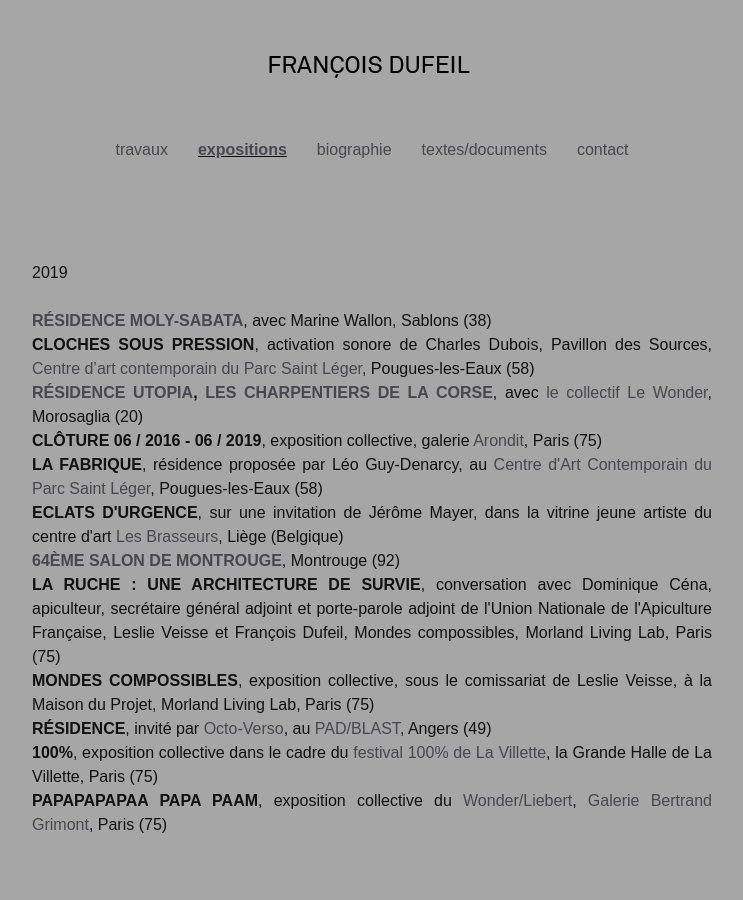
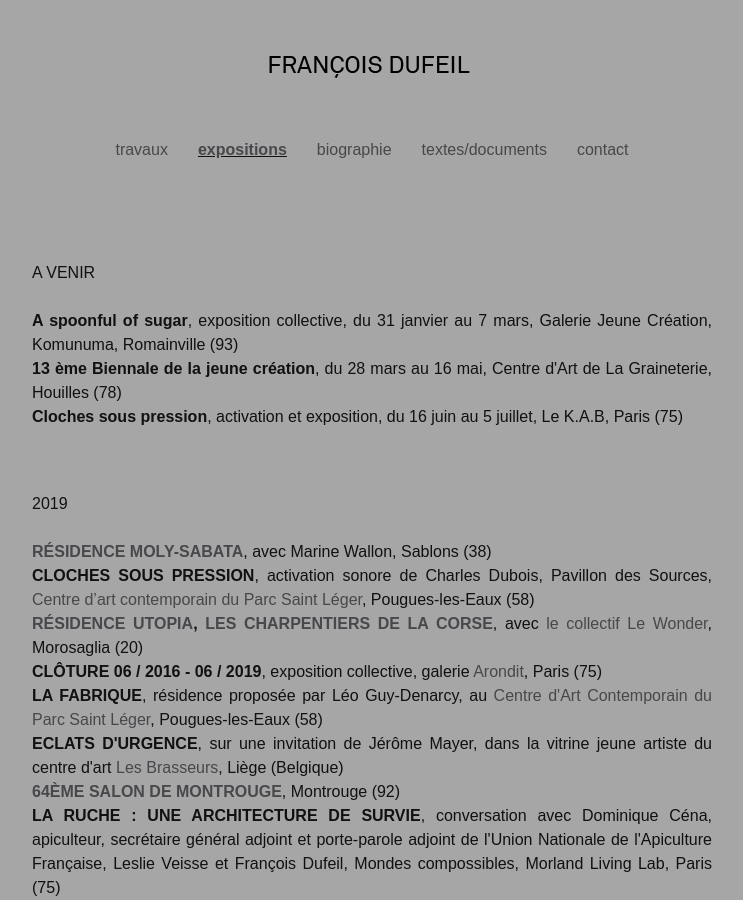
Before and after one commit to Mariecie/Mariecie.github.io, a Jekyll site: the page built from Expositions.md, in a window 1280 px wide and 900 px high. Shown: the whole window, without its empty margins (268-1011 px from the left). Built offline with Jekyll 4.4.1, drawn with Linux system fonts in a browser that asks for light colours.

Commit message:
Avenir janvier 2020

```diff
--- a/Expositions.md
+++ b/Expositions.md
@@ -3,6 +3,15 @@ layout: page
 title:
 permalink: /expositions/
 ---
+
+<p style="text-align:justify">
+<br />
+<br>
+A VENIR
+<br>
+<br><span style="font-weight: bold;">A spoonful of sugar</span>, exposition collective, du 31 janvier au 7 mars, Galerie Jeune Création, Komunuma, Romainville (93)
+<br><span style="font-weight: bold;">13 ème Biennale de la jeune création</span>, du 28 mars au 16 mai, Centre d'Art de La Graineterie, Houilles (78)
+<br><span style="font-weight: bold;">Cloches sous pression</span>, activation et exposition, du 16 juin au 5 juillet, Le K.A.B, Paris (75)
 
 <p style="text-align:justify">
 <br />
```
